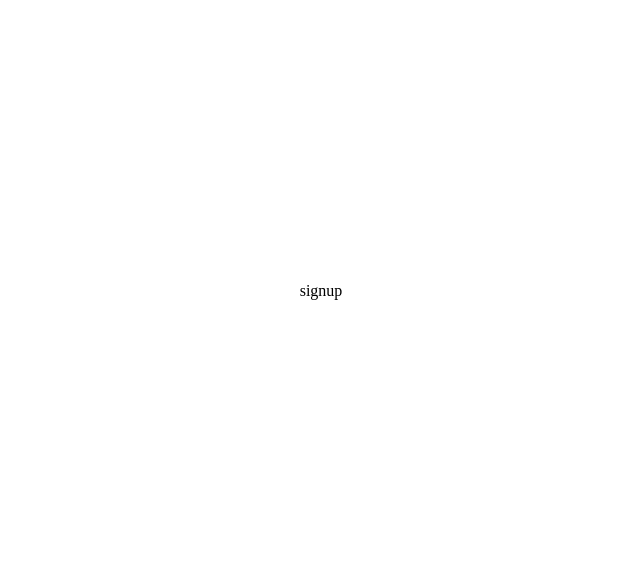
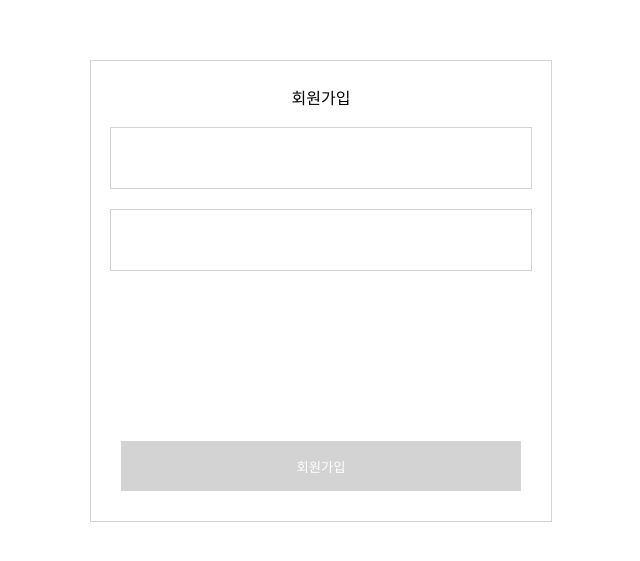
Before and after one commit to somin00/pre-onboarding-12th-1-14, a React (Create React App) app: page /signup in a window 1280 px wide. Shown: the part 109-670 px from the top of the page, without its empty margins (319-959 px from the left). Built offline with nearby package versions, Linux system fonts and the light colour scheme.

Commit message:
feat: 회원가입 페이지 구현

```diff
--- a/src/pages/Signup.tsx
+++ b/src/pages/Signup.tsx
@@ -1,3 +1,31 @@
+import { AuthForm } from "../components/common/AuthForm";
+import { AuthInput } from "../components/common/AuthInput";
+import { useFormValidation } from "../hooks/useInputValidation";
+
 export const Signup = () => {
-  return <div>signup</div>;
+  const { handleSubmit, isBtnDisabled, validationResult, setValidationResult } =
+    useFormValidation();
+
+  return (
+    <section>
+      <AuthForm
+        title="회원가입"
+        testId="signup"
+        handleSubmit={handleSubmit}
+        isBtnDisabled={isBtnDisabled}
+        validationResult={validationResult}
+      >
+        <AuthInput
+          type="email"
+          testId="email"
+          setValidationResult={setValidationResult}
+        />
+        <AuthInput
+          type="password"
+          testId="password"
+          setValidationResult={setValidationResult}
+        />
+      </AuthForm>
+    </section>
+  );
 };
```
